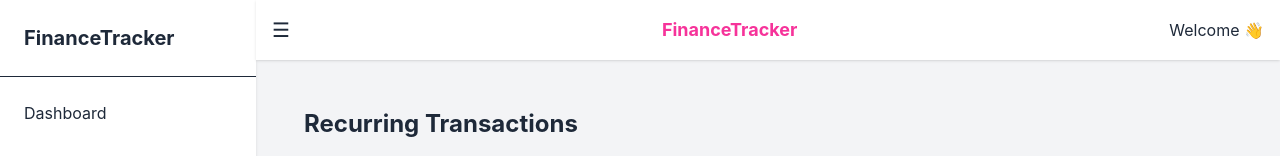
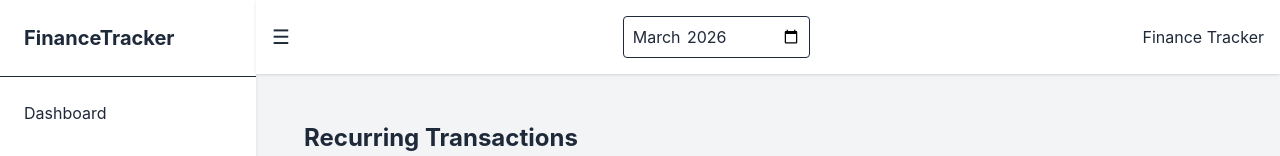
Before and after one commit to sujan5s/Finance_tracker, a React (Vite) app in the folder client/: page /recurring in a window 1280 px wide. Shown: the top 156 px of the page. Built offline with nearby package versions, Linux system fonts and the light colour scheme; no server answers.

Commit message:
month based filter

```diff
--- a/client/src/components/layout/Navbar.jsx
+++ b/client/src/components/layout/Navbar.jsx
@@ -1,25 +1,28 @@
-function Navbar({ sidebarOpen, setSidebarOpen }) {
+import { useFinance } from "../../context/FinanceContext";
 
-  return (
+function Navbar({ sidebarOpen,setSidebarOpen }) {
+
+  const { selectedMonth,setSelectedMonth } = useFinance();
+
+  return(
 
     <div className="bg-white shadow p-4 flex items-center justify-between">
 
-      {/* TOGGLE BUTTON */}
-
       <button
-        onClick={() => setSidebarOpen(!sidebarOpen)}
+        onClick={()=>setSidebarOpen(!sidebarOpen)}
         className="text-xl"
       >
         ☰
       </button>
 
-      <h1 className="font-bold text-lg text-pink-500">
-        FinanceTracker
-      </h1>
+      <input
+        type="month"
+        value={selectedMonth}
+        onChange={(e)=>setSelectedMonth(e.target.value)}
+        className="border p-2 rounded"
+      />
 
-      <div>
-        Welcome 👋
-      </div>
+      <div>Finance Tracker</div>
 
     </div>
 
--- a/client/src/context/FinanceContext.jsx
+++ b/client/src/context/FinanceContext.jsx
@@ -9,43 +9,46 @@ export const useFinance = () => useContext(FinanceContext);
 
 export const FinanceProvider = ({ children }) => {
 
-  const [dashboard, setDashboard] = useState(null);
-  const [transactions, setTransactions] = useState([]);
-  const [recurring, setRecurring] = useState([]);
-  const [loading, setLoading] = useState(false);
+  const currentMonth = new Date().toISOString().slice(0,7);
+
+  const [selectedMonth, setSelectedMonth] = useState(currentMonth);
+
+  const [dashboard,setDashboard] = useState(null);
+  const [transactions,setTransactions] = useState([]);
+  const [recurring,setRecurring] = useState([]);
+  const [loading,setLoading] = useState(false);
 
   const getToken = () => localStorage.getItem("token");
 
-  // ---------------- DASHBOARD ----------------
+  const month = Number(selectedMonth.split("-")[1]);
+  const year = Number(selectedMonth.split("-")[0]);
+
+  // DASHBOARD
 
   const fetchDashboard = async () => {
 
-    try {
+    try{
 
       setLoading(true);
 
       const token = getToken();
 
-      const today = new Date();
-      const month = today.getMonth() + 1;
-      const year = today.getFullYear();
-
       const res = await axios.get(
         `${API}/dashboard?month=${month}&year=${year}`,
         {
-          headers: {
-            Authorization: `Bearer ${token}`
+          headers:{
+            Authorization:`Bearer ${token}`
           }
         }
       );
 
       setDashboard(res.data);
 
-    } catch (err) {
+    }catch(err){
 
-      console.log("Dashboard error:", err.response?.data || err.message);
+      console.log(err.response?.data || err.message);
 
-    } finally {
+    }finally{
 
       setLoading(false);
 
@@ -53,196 +56,232 @@ export const FinanceProvider = ({ children }) => {
 
   };
 
-  // ---------------- TRANSACTIONS ----------------
+
+  // TRANSACTIONS
 
   const fetchTransactions = async () => {
 
-    try {
+    try{
 
       const token = getToken();
 
-      const res = await axios.get(`${API}/transactions`, {
-        headers: {
-          Authorization: `Bearer ${token}`
+      const res = await axios.get(
+        `${API}/transactions?month=${month}&year=${year}`,
+        {
+          headers:{
+            Authorization:`Bearer ${token}`
           }
-      });
+        }
+      );
 
       setTransactions(res.data);
 
-    } catch (err) {
+    }catch(err){
 
-      console.log("Transactions error:", err.response?.data || err.message);
+      console.log(err.response?.data || err.message);
 
     }
 
   };
 
+
   const addTransaction = async (data) => {
 
-    try {
+    try{
 
       const token = getToken();
 
-      await axios.post(`${API}/transactions`, data, {
-        headers: {
-          Authorization: `Bearer ${token}`
+      await axios.post(
+        `${API}/transactions`,
+        data,
+        {
+          headers:{
+            Authorization:`Bearer ${token}`
           }
-      });
+        }
+      );
 
       fetchTransactions();
       fetchDashboard();
 
-    } catch (err) {
+    }catch(err){
 
-      console.log("Add transaction error:", err.response?.data || err.message);
+      console.log(err.response?.data || err.message);
 
     }
 
   };
 
-  const updateTransaction = async (id, data) => {
 
-    try {
+  const updateTransaction = async (id,data) => {
+
+    try{
 
       const token = getToken();
 
-      await axios.put(`${API}/transactions/${id}`, data, {
-        headers: {
-          Authorization: `Bearer ${token}`
+      await axios.put(
+        `${API}/transactions/${id}`,
+        data,
+        {
+          headers:{
+            Authorization:`Bearer ${token}`
           }
-      });
+        }
+      );
 
       fetchTransactions();
       fetchDashboard();
 
-    } catch (err) {
+    }catch(err){
 
-      console.log("Update transaction error:", err.response?.data || err.message);
+      console.log(err.response?.data || err.message);
 
     }
 
   };
 
+
   const deleteTransaction = async (id) => {
 
-    try {
+    try{
 
       const token = getToken();
 
-      await axios.delete(`${API}/transactions/${id}`, {
-        headers: {
-          Authorization: `Bearer ${token}`
+      await axios.delete(
+        `${API}/transactions/${id}`,
+        {
+          headers:{
+            Authorization:`Bearer ${token}`
           }
-      });
+        }
+      );
 
       fetchTransactions();
       fetchDashboard();
 
-    } catch (err) {
+    }catch(err){
 
-      console.log("Delete transaction error:", err.response?.data || err.message);
+      console.log(err.response?.data || err.message);
 
     }
 
   };
 
-  // ---------------- RECURRING ----------------
+
+  // RECURRING
 
   const fetchRecurring = async () => {
 
-    try {
+    try{
 
       const token = getToken();
 
-      const res = await axios.get(`${API}/recurring`, {
-        headers: {
-          Authorization: `Bearer ${token}`
+      const res = await axios.get(
+        `${API}/recurring`,
+        {
+          headers:{
+            Authorization:`Bearer ${token}`
           }
-      });
+        }
+      );
 
       setRecurring(res.data);
 
-    } catch (err) {
+    }catch(err){
 
-      console.log("Recurring fetch error:", err.response?.data || err.message);
+      console.log(err.response?.data || err.message);
 
     }
 
   };
 
+
   const addRecurring = async (data) => {
 
-    try {
+    try{
 
       const token = getToken();
 
-      await axios.post(`${API}/recurring`, data, {
-        headers: {
-          Authorization: `Bearer ${token}`
+      await axios.post(
+        `${API}/recurring`,
+        data,
+        {
+          headers:{
+            Authorization:`Bearer ${token}`
           }
-      });
+        }
+      );
 
       fetchRecurring();
 
-    } catch (err) {
+    }catch(err){
 
-      console.log("Add recurring error:", err.response?.data || err.message);
+      console.log(err.response?.data || err.message);
 
     }
 
   };
 
-  const deleteRecurring = async (id) => {
 
-    try {
+  const updateRecurring = async (id,data) => {
+
+    try{
 
       const token = getToken();
 
-      await axios.delete(`${API}/recurring/${id}`, {
-        headers: {
-          Authorization: `Bearer ${token}`
+      await axios.put(
+        `${API}/recurring/${id}`,
+        data,
+        {
+          headers:{
+            Authorization:`Bearer ${token}`
           }
-      });
+        }
+      );
 
       fetchRecurring();
 
-    } catch (err) {
+    }catch(err){
 
-      console.log("Delete recurring error:", err.response?.data || err.message);
+      console.log(err.response?.data || err.message);
 
     }
 
   };
 
-  const updateRecurring = async (id, data) => {
 
-  try {
+  const deleteRecurring = async (id) => {
+
+    try{
 
       const token = getToken();
 
-    await axios.put(`${API}/recurring/${id}`, data, {
-      headers: {
-        Authorization: `Bearer ${token}`
+      await axios.delete(
+        `${API}/recurring/${id}`,
+        {
+          headers:{
+            Authorization:`Bearer ${token}`
           }
-    });
+        }
+      );
 
       fetchRecurring();
 
-  } catch (err) {
+    }catch(err){
 
-    console.log(
-      "Update recurring error:",
-      err.response?.data || err.message
-    );
+      console.log(err.response?.data || err.message);
 
     }
 
   };
 
-  return (
+
+  return(
 
     <FinanceContext.Provider
       value={{
+        selectedMonth,
+        setSelectedMonth,
         dashboard,
         transactions,
         recurring,
--- a/client/src/pages/Budgets.jsx
+++ b/client/src/pages/Budgets.jsx
@@ -1,11 +1,11 @@
 import { useEffect, useState } from "react";
 import axios from "axios";
+import { useFinance } from "../context/FinanceContext";
 
 function Budgets() {
 
-  const currentMonth = new Date().toISOString().slice(0,7);
+  const { selectedMonth, setSelectedMonth } = useFinance();
 
-  const [selectedMonth,setSelectedMonth] = useState(currentMonth);
   const [budgetInput,setBudgetInput] = useState("");
   const [currentBudget,setCurrentBudget] = useState(null);
   const [budgetId,setBudgetId] = useState(null);
--- a/client/src/pages/Dashboard.jsx
+++ b/client/src/pages/Dashboard.jsx
@@ -12,11 +12,11 @@ import {
 
 const Dashboard = () => {
 
-  const { dashboard, fetchDashboard, loading } = useFinance();
+  const { dashboard, fetchDashboard, loading, selectedMonth } = useFinance();
 
   useEffect(() => {
     fetchDashboard();
-  }, []);
+  }, [selectedMonth]);
 
   if (loading || !dashboard) return <p>Loading...</p>;
 
@@ -66,11 +66,9 @@ const Dashboard = () => {
 
       </div>
 
-      {/* CHARTS SECTION */}
+      {/* CHARTS */}
 
       <div className="grid grid-cols-1 md:grid-cols-2 gap-6 mb-6">
-
-        {/* INCOME VS EXPENSE */}
 
         <div className="bg-white p-6 rounded shadow">
 
@@ -90,10 +88,7 @@ const Dashboard = () => {
               >
 
                 {data.map((entry, index) => (
-                  <Cell
-                    key={index}
-                    fill={COLORS[index]}
-                  />
+                  <Cell key={index} fill={COLORS[index]} />
                 ))}
 
               </Pie>
@@ -106,12 +101,8 @@ const Dashboard = () => {
 
         </div>
 
-        {/* EXPENSE CATEGORY */}
-
         <div className="bg-white p-6 rounded shadow">
-
           <ExpenseChart />
-
         </div>
 
       </div>
@@ -129,7 +120,7 @@ const Dashboard = () => {
           <div
             className="bg-blue-500 h-4 rounded"
             style={{ width: `${usedPercent}%` }}
-          ></div>
+          />
 
         </div>
 
--- a/client/src/pages/Transactions.jsx
+++ b/client/src/pages/Transactions.jsx
@@ -8,8 +8,13 @@ const Transactions = () => {
   fetchTransactions,
   addTransaction,
   updateTransaction,
-    deleteTransaction
+  deleteTransaction,
+  selectedMonth
 } = useFinance();
+
+useEffect(() => {
+  fetchTransactions();
+}, [selectedMonth]);
 
   const [type, setType] = useState("expense");
 
@@ -24,7 +29,7 @@ const Transactions = () => {
 
   useEffect(() => {
     fetchTransactions();
-  }, []);
+  }, [selectedMonth]);
 
   const handleSubmit = (e) => {
 
@@ -32,6 +37,7 @@ const Transactions = () => {
 
     const data = {
       ...form,
+      amount: Number(form.amount),
       type
     };
 
@@ -65,7 +71,6 @@ const Transactions = () => {
     });
 
     setType(t.type);
-
     setEditingId(t.id);
 
   };
@@ -135,7 +140,7 @@ const Transactions = () => {
           required
         />
 
-        {/* CATEGORY ONLY FOR EXPENSE */}
+        {/* CATEGORY */}
 
         <select
           value={form.category}
@@ -182,9 +187,7 @@ const Transactions = () => {
               : "bg-green-500"
           }`}
         >
-
           {editingId ? "Update" : "Add"}
-
         </button>
 
       </form>
@@ -219,6 +222,7 @@ const Transactions = () => {
                 <td className="p-3">₹{t.amount}</td>
 
                 <td className="p-3">
+
                   <span
                     className={
                       t.type === "income"
@@ -228,11 +232,10 @@ const Transactions = () => {
                   >
                     {t.type}
                   </span>
+
                 </td>
 
-                <td className="p-3">
-                  {t.category || "-"}
-                </td>
+                <td className="p-3">{t.category || "-"}</td>
 
                 <td className="p-3">
                   {new Date(t.date).toLocaleDateString()}
@@ -248,9 +251,7 @@ const Transactions = () => {
                   </button>
 
                   <button
-                    onClick={() =>
-                      deleteTransaction(t.id)
-                    }
+                    onClick={() => deleteTransaction(t.id)}
                     className="bg-red-500 text-white px-3 py-1 rounded"
                   >
                     Delete
```
Also changed, not shown: 1 other file (tests, documents, lock files or other folders). Lines whose indentation alone changed are shown as unchanged.
